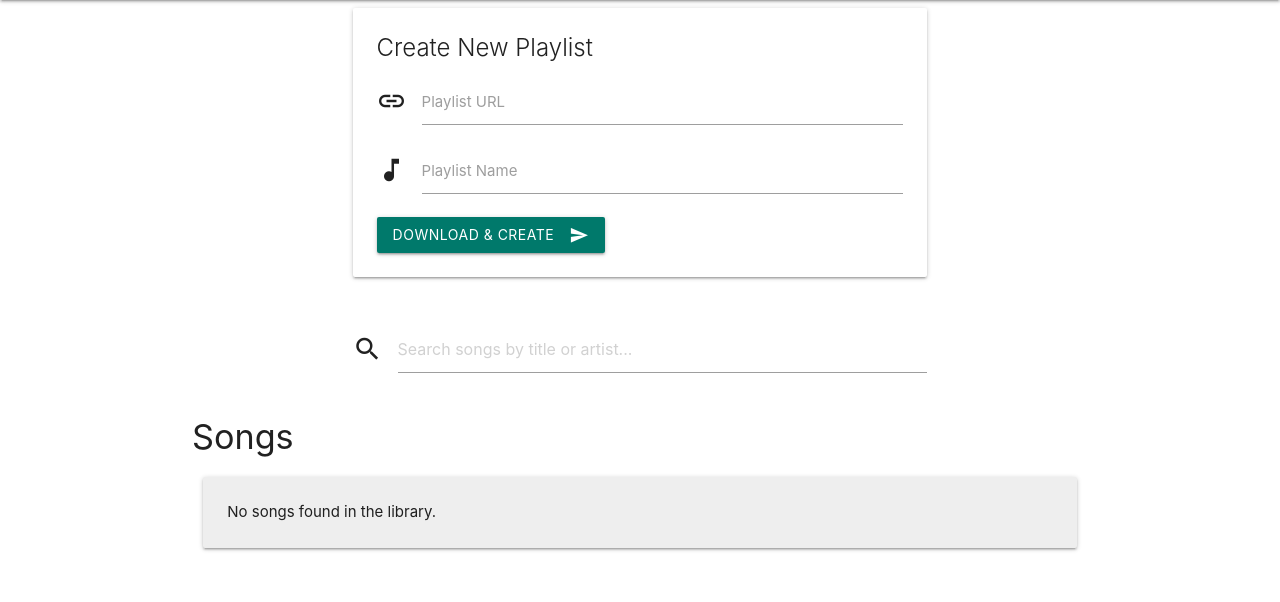
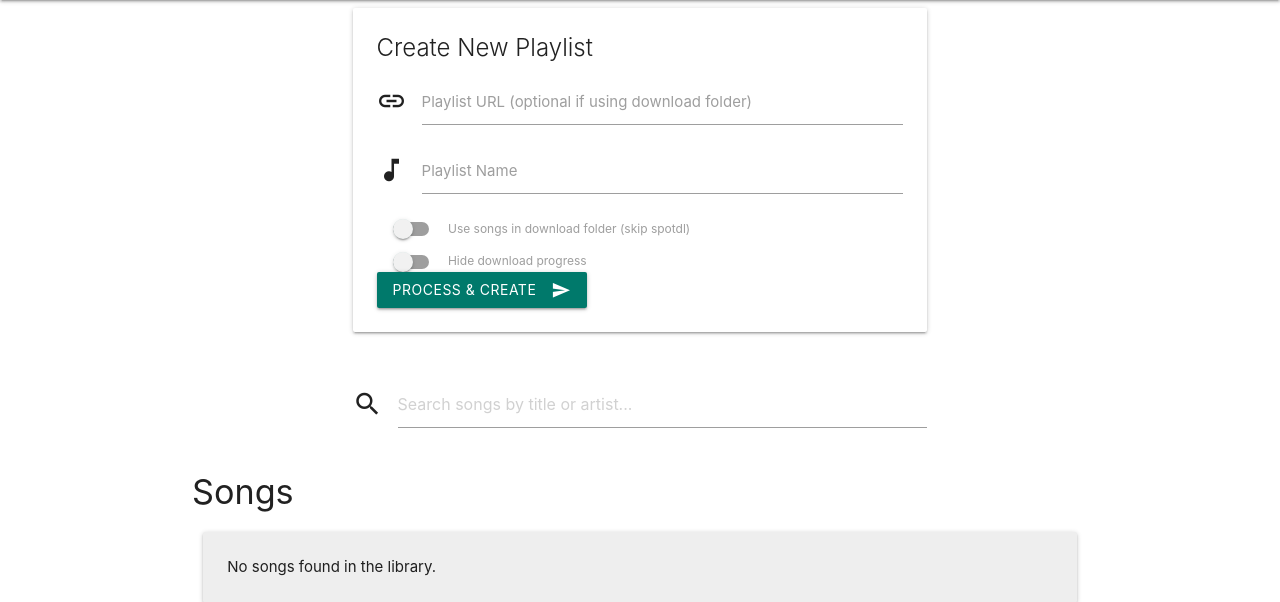
Before and after one commit to bissochan/MusicLibApp, a Flask app: template app/templates/index.html in a window 1280 px wide. Shown: the part 64-666 px from the top of the page. Run offline with Flask 3, Linux system fonts and the light colour scheme; the template is opened without the code that fills it, so the values that code supplies are empty; parts of the project's set-up code (start-up, migrations or seed data) failed here and were passed over.

Commit message:
added options to create playlist and organizing from an already present folder

```diff
--- a/app/main.py
+++ b/app/main.py
@@ -47,24 +47,27 @@ def index():
     if request.method == "POST":
         url = request.form.get("url")
         playlist_name = request.form.get("playlist_name")
-
-        if not url:
-            flash("Please provide a playlist URL.", "error")
-            logging.error("No playlist URL provided")
-            return redirect(url_for("index"))
+        use_download_folder = request.form.get("use_download_folder") == "on"
 
         if not playlist_name:
             flash("Please provide a playlist name.", "error")
             logging.error("No playlist name provided")
             return redirect(url_for("index"))
 
+        if not use_download_folder and not url:
+            flash("Please provide a playlist URL or select use download folder.", "error")
+            logging.error("No playlist URL provided and use_download_folder not selected")
+            return redirect(url_for("index"))
+
         try:
-            logging.info("Starting download process")
-            # Download songs
-            script_manager = ScriptManager()
-            for line in script_manager.run_spotdl(url, DOWNLOAD_DIR):
-                print(line)
-                logging.info(line)
+            songs = []
+            if not use_download_folder:
+                logging.info("Starting download process")
+                # Download songs
+                script_manager = ScriptManager()
+                for line in script_manager.run_spotdl(url, DOWNLOAD_DIR):
+                    print(line)
+                    logging.info(line)
 
             logging.info("Organizing songs")
             # Organize songs and clean download folder
@@ -72,8 +75,8 @@ def index():
             songs = file_manager.add_to_library(DOWNLOAD_DIR)
 
             if not songs:
-                flash("No songs were downloaded or organized.", "error")
-                logging.error("No songs downloaded or organized")
+                flash("No songs were found to organize.", "error")
+                logging.error("No songs found in download folder")
                 return redirect(url_for("index"))
 
             logging.info(f"Creating playlist: {playlist_name}")
--- a/app/templates/index.html
+++ b/app/templates/index.html
@@ -37,16 +37,30 @@
                         <form id="playlist-form" method="POST">
                             <div class="input-field">
                                 <i class="material-icons prefix">link</i>
-                                <input type="text" id="url" name="url" required>
-                                <label for="url">Playlist URL</label>
+                                <input type="text" id="url" name="url">
+                                <label for="url">Playlist URL (optional if using download folder)</label>
                             </div>
                             <div class="input-field">
                                 <i class="material-icons prefix">music_note</i>
                                 <input type="text" id="playlist_name" name="playlist_name" required>
                                 <label for="playlist_name">Playlist Name</label>
                             </div>
+                            <div class="switch">
+                                <label>
+                                    <input type="checkbox" id="use_download_folder" name="use_download_folder">
+                                    <span class="lever"></span>
+                                    Use songs in download folder (skip spotdl)
+                                </label>
+                            </div>
+                            <div class="switch" style="margin-top: 10px;">
+                                <label>
+                                    <input type="checkbox" id="hide_progress" name="hide_progress">
+                                    <span class="lever"></span>
+                                    Hide download progress
+                                </label>
+                            </div>
                             <button type="submit" class="btn waves-effect waves-light teal darken-2" id="submit-btn">
-                                Download & Create
+                                Process & Create
                                 <i class="material-icons right">send</i>
                             </button>
                         </form>
@@ -137,8 +151,19 @@
             const submitBtn = document.querySelector('#submit-btn');
             const progressContainer = document.querySelector('#progress');
             const progressOutput = document.querySelector('#progress-output');
+            const useDownloadFolder = document.querySelector('#use_download_folder');
+            const hideProgress = document.querySelector('#hide_progress');
+            const urlInput = document.querySelector('#url');
             let source = null;
             let isDownloading = false;
+
+            // Disable URL input if using download folder
+            useDownloadFolder.addEventListener('change', function() {
+                urlInput.disabled = this.checked;
+                if (this.checked) {
+                    urlInput.value = '';
+                }
+            });
 
             form.addEventListener('submit', function(event) {
                 event.preventDefault();
@@ -147,16 +172,25 @@
                     return;
                 }
 
-                const url = document.querySelector('#url').value;
-                if (!url) {
-                    M.toast({html: 'Please provide a playlist URL.', classes: 'red lighten-2'});
+                const url = urlInput.value;
+                const useDownload = useDownloadFolder.checked;
+                if (!useDownload && !url) {
+                    M.toast({html: 'Please provide a playlist URL or select use download folder.', classes: 'red lighten-2'});
                     return;
                 }
 
                 isDownloading = true;
                 submitBtn.classList.add('disabled');
-                progressContainer.style.display = 'block';
-                progressOutput.textContent = 'Starting download...\n';
+
+                if (!hideProgress.checked && !useDownload) {
+                    progressContainer.style.display = 'block';
+                    progressOutput.textContent = 'Starting download...\n';
+                }
+
+                if (useDownload) {
+                    form.submit();
+                    return;
+                }
 
                 if (source) {
                     source.close();
@@ -164,8 +198,10 @@
 
                 source = new EventSource(`/download-progress?url=${encodeURIComponent(url)}`);
                 source.onmessage = function(event) {
-                    progressOutput.textContent += event.data + '\n';
-                    progressOutput.scrollTop = progressOutput.scrollHeight;
+                    if (!hideProgress.checked) {
+                        progressOutput.textContent += event.data + '\n';
+                        progressOutput.scrollTop = progressOutput.scrollHeight;
+                    }
                 };
                 source.onerror = function() {
                     progressOutput.textContent += 'Download completed or connection lost.\n';
@@ -175,7 +211,9 @@
                     form.submit();
                 };
                 source.onopen = function() {
-                    progressOutput.textContent += 'Connected to download progress stream.\n';
+                    if (!hideProgress.checked) {
+                        progressOutput.textContent += 'Connected to download progress stream.\n';
+                    }
                 };
             });
         });
```
